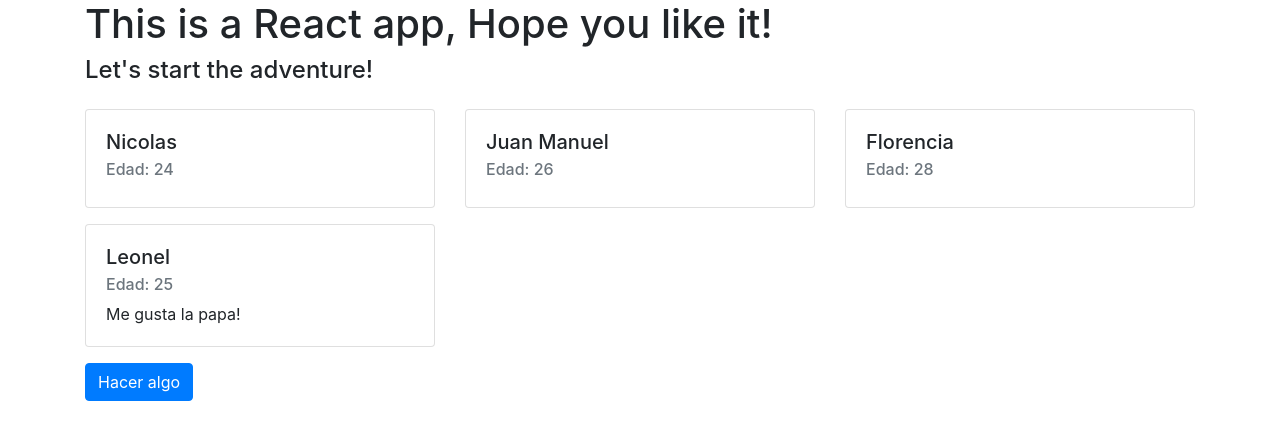
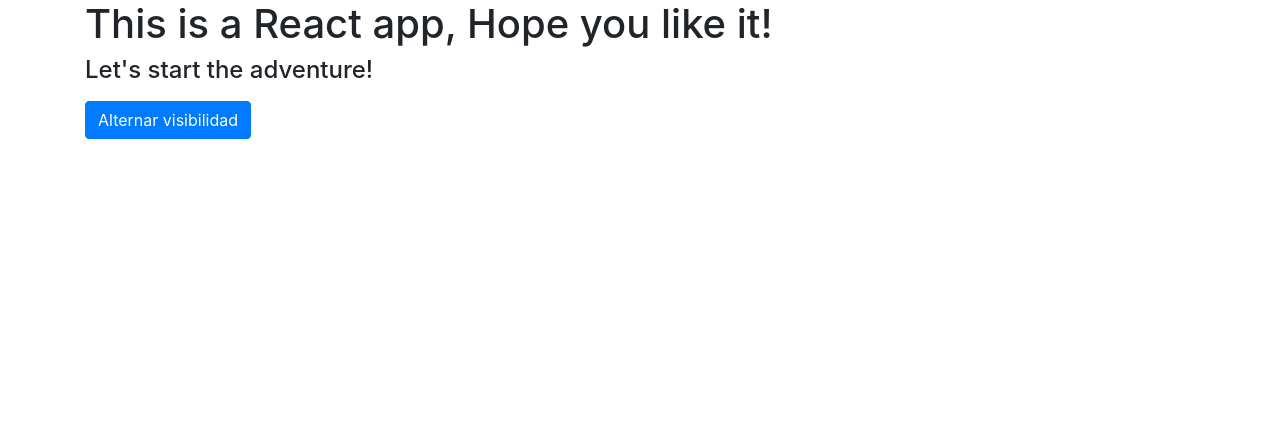
Before and after one commit to NicolasAversa/react_experiments, a React (Create React App) app in the folder react-tutos/: page / in a window 1280 px wide. Shown: the top 440 px of the page. Built offline with nearby package versions, Linux system fonts and the light colour scheme.

Commit message:
Basic events

```diff
--- a/react-tutos/src/components/Person/Person.jsx
+++ b/react-tutos/src/components/Person/Person.jsx
@@ -6,11 +6,12 @@
   return (
     <Card className="mb-3">
       <Card.Body>
-        <Card.Title>{props.name}</Card.Title>
+        <Card.Title onClick={props.click}>{props.name}</Card.Title>
         <Card.Subtitle className="mb-2 text-muted">
           Edad: {props.age}
         </Card.Subtitle>
         <Card.Text>{props.children} </Card.Text>
+        <input type="text" onChange={props.change} defaultValue={props.name} />
       </Card.Body>
     </Card>
   );
--- a/react-tutos/src/containers/Home/Home.jsx
+++ b/react-tutos/src/containers/Home/Home.jsx
@@ -10,24 +10,45 @@
     { name: "Juan Manuel", age: 26 },
     { name: "Florencia", age: 28 },
   ]);
+  const [showPersons, setShowPersons] = useState(false);
 
-  const switchNameHandler = () => {
+  const switchNameHandler = (newName) => {
     let newPersons = [...persons];
-    newPersons[1].name = "German";
+    newPersons[1].name = newName;
     setPersons(newPersons);
+  };
+
+  const nameChangedHandler = (event) => {
+    let newPersons = [...persons];
+    newPersons[1].name = event.target.value;
+    setPersons(newPersons);
+  };
+
+  const togglePersonsHandler = () => {
+    setShowPersons(!showPersons);
   };
 
   return (
     <>
       <Col xs={12} className="mb-3">
         <h1>This is a React app, Hope you like it!</h1>
-        <h4>Let's start the adventure!</h4>
+        <h4 className="mb-3">Let's start the adventure!</h4>
+        <Button onClick={togglePersonsHandler} variant="primary">
+          Alternar visibilidad
+        </Button>
       </Col>
+      {showPersons ? (
+        <>
           <Col xs={4}>
             <Person name={persons[0].name} age={persons[0].age} />
           </Col>
           <Col xs={4}>
-        <Person name={persons[1].name} age={persons[1].age} />
+            <Person
+              name={persons[1].name}
+              age={persons[1].age}
+              click={() => switchNameHandler("Pepito")}
+              change={nameChangedHandler}
+            />
           </Col>
           <Col xs={4}>
             <Person name={persons[2].name} age={persons[2].age} />
@@ -37,11 +58,8 @@
               Me gusta la papa!
             </Person>
           </Col>
-      <Col xs={12}>
-        <Button onClick={switchNameHandler} variant="primary">
-          Hacer algo
-        </Button>
-      </Col>
+        </>
+      ) : null}
     </>
   );
 };
```
Lines whose indentation alone changed are shown as unchanged.
